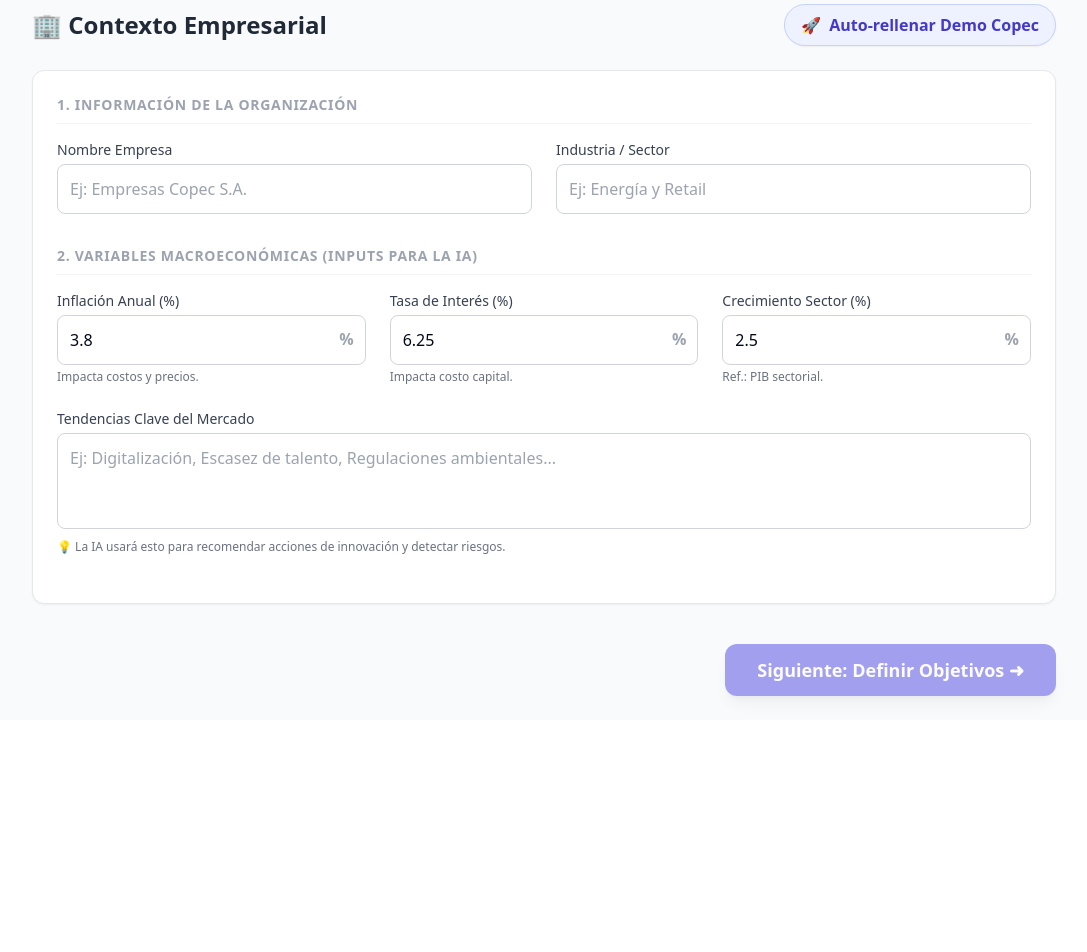
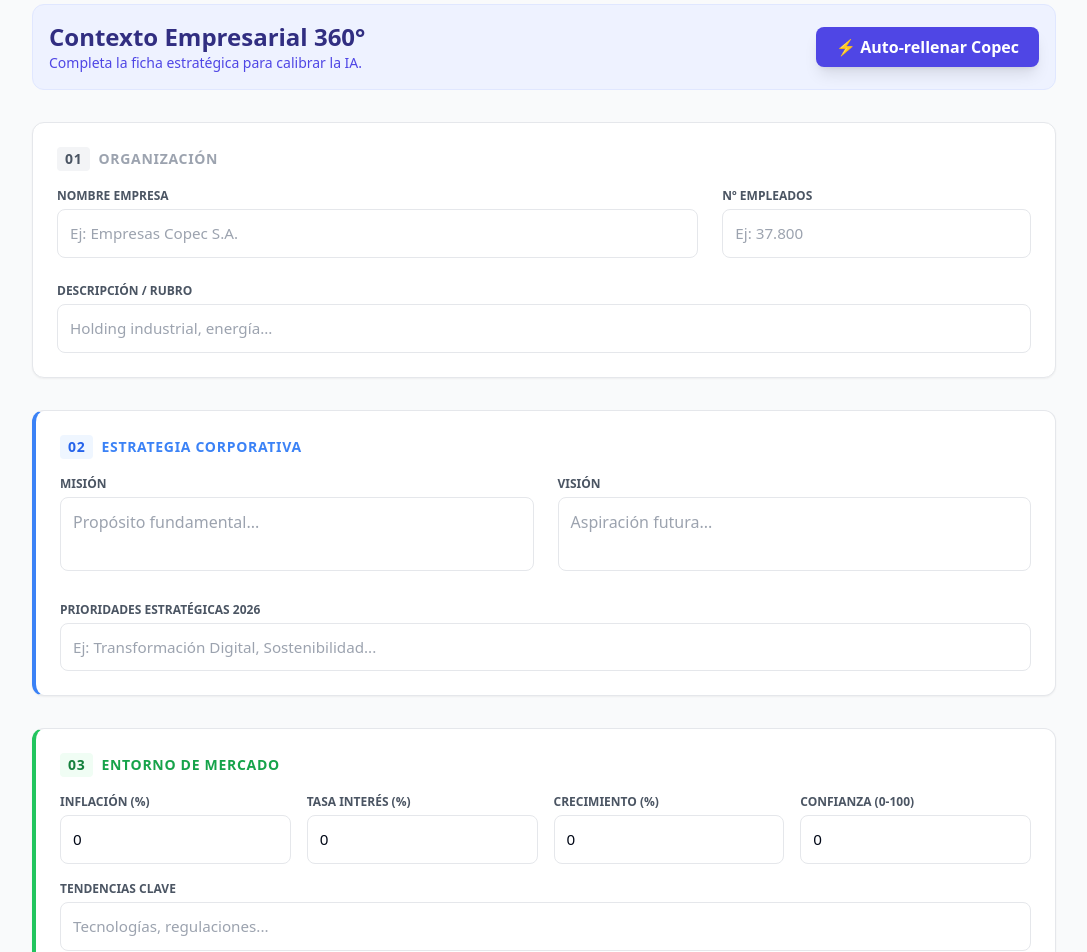
Before and after one commit to adgarces91-tech/bsc360-app, a React (Vite) app in the folder frontend/: page /dashboard in a window 1280 px wide. Shown: the part 80-1032 px from the top of the page, without its empty margins (96-1183 px from the left). Before the commit the page ends 800 px from the top, so only its background shows below. Built offline with nearby package versions, Linux system fonts and the light colour scheme; no server answers.

Commit message:
Update CompanyContextForm.tsx

```diff
--- a/frontend/src/components/CompanyContextForm.tsx
+++ b/frontend/src/components/CompanyContextForm.tsx
@@ -1,14 +1,40 @@
 // @ts-nocheck
 import { useState, useEffect } from 'react';
 
-// Demo Data: Objetivos reales de Copec para pre-cargar el paso 2 automáticamente
-const DEMO_OBJECTIVES_COPEC = [
-    { perspective: "Financiera", objective: "Maximizar ROIC en operaciones retail", kpi: "ROIC", current_value: 14.5, target_value: 18.0, unit: "%" },
-    { perspective: "Clientes", objective: "Aumentar la lealtad del cliente", kpi: "NPS", current_value: 42.0, target_value: 60.0, unit: "puntos" },
-    { perspective: "Procesos", objective: "Optimizar gestión de inventario", kpi: "Rotación", current_value: 8.5, target_value: 12.0, unit: "x" },
-    { perspective: "Aprendizaje", objective: "Desarrollar liderazgo de tienda", kpi: "% Certificados", current_value: 35.0, target_value: 85.0, unit: "%" },
-    { perspective: "ESG/ODS", objective: "Transición a energías renovables", kpi: "% Renovables", current_value: 12.0, target_value: 45.0, unit: "%" },
-];
+// DATOS REALES DE COPEC (Basado en tus PDFs 02.1 - 02.5)
+const DEMO_FULL_COPEC = {
+    company_data: {
+        name: 'Empresas Copec S.A.',
+        industry: 'Energía y Recursos Naturales',
+        employees: '37800', // Dato real aproximado
+        description: 'Holding industrial líder en energía, forestal y combustibles.'
+    },
+    strategy_data: {
+        mission: 'Entregar soluciones energéticas sostenibles y productos de alta calidad.',
+        vision: 'Ser líderes en la transición energética y movilidad del futuro.',
+        values: 'Sostenibilidad, Innovación, Excelencia, Compromiso.',
+        priorities: 'Descarbonización, Digitalización de clientes, Eficiencia Operacional.'
+    },
+    market_data: {
+        inflation: 3.8,
+        interest_rate: 6.25,
+        sector_growth: 4.2,
+        confidence_index: 68,
+        trends: 'Electromovilidad, Hidrógeno Verde, Automatización logística.'
+    },
+    competition_data: {
+        competitors: 'Enex (Shell), Esmax (Petrobras), CMPC.',
+        position: 'Líder de Mercado (Market Leader)'
+    },
+    // Objetivos BSC precargados para el paso 2
+    bsc_objectives: [
+        { perspective: "Financiera", objective: "Maximizar ROIC en operaciones retail", kpi: "ROIC", current_value: 14.5, target_value: 18.0, unit: "%" },
+        { perspective: "Clientes", objective: "Aumentar la lealtad del cliente", kpi: "NPS", current_value: 42.0, target_value: 60.0, unit: "puntos" },
+        { perspective: "Procesos", objective: "Optimizar gestión de inventario", kpi: "Rotación", current_value: 8.5, target_value: 12.0, unit: "x" },
+        { perspective: "Aprendizaje", objective: "Desarrollar liderazgo de tienda", kpi: "% Certificados", current_value: 35.0, target_value: 85.0, unit: "%" },
+        { perspective: "ESG/ODS", objective: "Transición a energías renovables", kpi: "% Renovables", current_value: 12.0, target_value: 45.0, unit: "%" }
+    ]
+};
 
 interface CompanyContextFormProps {
     data: any;
@@ -17,177 +43,165 @@ interface CompanyContextFormProps {
 }
 
 const CompanyContextForm = ({ data, onUpdate, onNext }: CompanyContextFormProps) => {
-    // Estado local inicializado con los datos que vengan del padre o valores por defecto
+    // Inicialización robusta del estado con todas las secciones
     const [localData, setLocalData] = useState({
-        company_data: {
-            name: data.company_data?.name || '',
-            industry: data.company_data?.industry || '',
-            employees: data.company_data?.employees || '',
-            description: data.company_data?.description || ''
-        },
-        market_data: {
-            inflation: data.market_data?.inflation || 3.8,
-            interest_rate: data.market_data?.interest_rate || 6.25,
-            sector_growth: data.market_data?.sector_growth || 2.5,
-            trends: data.market_data?.trends || ''
-        },
-        // Guardamos los objetivos aquí también para pasarlos al padre al hacer auto-fill
+        company_data: data.company_data || { name: '', industry: '', employees: '', description: '' },
+        strategy_data: data.strategy_data || { mission: '', vision: '', values: '', priorities: '' },
+        market_data: data.market_data || { inflation: 0, interest_rate: 0, sector_growth: 0, confidence_index: 0, trends: '' },
+        competition_data: data.competition_data || { competitors: '', position: '' },
         bsc_objectives: data.bsc_objectives || []
     });
 
-    // Sincronizar cambios con el componente padre (Dashboard.tsx)
-    useEffect(() => {
-        onUpdate(localData);
-    }, [localData]);
+    useEffect(() => { onUpdate(localData); }, [localData]);
 
     const handleChange = (section: string, field: string, value: any) => {
         setLocalData(prev => ({
             ...prev,
-            [section]: {
-                ...prev[section],
-                [field]: value
-            }
+            [section]: { ...prev[section], [field]: value }
         }));
     };
 
-    // Función "Mágica": Rellena el contexto Y los objetivos del paso 2
-    const handleAutoFillCopec = () => {
-        const copecData = {
-            company_data: {
-                name: 'Empresas Copec S.A.',
-                industry: 'Energía y Retail',
-                employees: '15000',
-                description: 'Líder en distribución de combustibles y soluciones energéticas en Chile.'
-            },
-            market_data: {
-                inflation: 3.8,
-                interest_rate: 6.25,
-                sector_growth: 4.2,
-                trends: 'Transición energética, Electromovilidad, Experiencia de cliente digital'
-            },
-            bsc_objectives: DEMO_OBJECTIVES_COPEC // ¡Aquí ocurre la magia para el Paso 2!
-        };
-
-        setLocalData(copecData);
-        // Forzamos la actualización inmediata hacia arriba
-        onUpdate(copecData);
+    const handleAutoFill = () => {
+        setLocalData(DEMO_FULL_COPEC);
+        onUpdate(DEMO_FULL_COPEC);
     };
 
     return (
-        <div className="space-y-6 animate-in slide-in-from-bottom-4 duration-500">
+        <div className="space-y-8 animate-in fade-in duration-700 pb-10">
 
-            <div className="flex justify-between items-center">
-                <h2 className="text-2xl font-bold text-gray-800">🏢 Contexto Empresarial</h2>
-                <button
-                    onClick={handleAutoFillCopec}
-                    className="flex items-center gap-2 bg-indigo-50 text-indigo-700 px-4 py-2 rounded-full hover:bg-indigo-100 font-semibold transition-colors border border-indigo-200 shadow-sm"
-                >
-                    <span>🚀</span> Auto-rellenar Demo Copec
+            {/* HEADER CON ACCIÓN */}
+            <div className="flex justify-between items-center bg-indigo-50 p-4 rounded-xl border border-indigo-100">
+                <div>
+                    <h2 className="text-2xl font-black text-indigo-900">Contexto Empresarial 360°</h2>
+                    <p className="text-sm text-indigo-600">Completa la ficha estratégica para calibrar la IA.</p>
+                </div>
+                <button onClick={handleAutoFill} className="bg-indigo-600 text-white px-5 py-2 rounded-lg font-bold hover:bg-indigo-700 transition shadow-lg flex items-center gap-2">
+                    ⚡ Auto-rellenar Copec
                 </button>
             </div>
 
-            <div className="bg-white p-6 rounded-xl shadow-sm border border-gray-200">
-                {/* --- SECCIÓN 1: DATOS DE LA EMPRESA (Tipo B) --- */}
-                <h3 className="text-sm font-bold text-gray-400 uppercase tracking-wider mb-4 border-b border-gray-100 pb-2">
-                    1. Información de la Organización
+            {/* --- SECCIÓN 1: IDENTIDAD ORGANIZACIONAL --- */}
+            <section className="bg-white p-6 rounded-xl shadow-sm border border-gray-200">
+                <h3 className="text-sm font-bold text-gray-400 uppercase tracking-wider mb-4 flex items-center gap-2">
+                    <span className="bg-gray-100 text-gray-600 px-2 py-0.5 rounded">01</span> Organización
                 </h3>
-
-                <div className="grid grid-cols-1 md:grid-cols-2 gap-6 mb-6">
-                    <div>
-                        <label className="block text-sm font-medium text-gray-700 mb-1">Nombre Empresa</label>
-                        <input
-                            type="text"
-                            value={localData.company_data.name}
-                            onChange={(e) => handleChange('company_data', 'name', e.target.value)}
-                            className="w-full p-3 border border-gray-300 rounded-lg focus:ring-2 focus:ring-indigo-500 focus:border-indigo-500 outline-none transition-all"
-                            placeholder="Ej: Empresas Copec S.A."
-                        />
+                <div className="grid grid-cols-1 md:grid-cols-3 gap-6">
+                    <div className="md:col-span-2">
+                        <label className="label">Nombre Empresa</label>
+                        <input type="text" className="input-field" placeholder="Ej: Empresas Copec S.A."
+                            value={localData.company_data.name} onChange={e => handleChange('company_data', 'name', e.target.value)} />
                     </div>
                     <div>
-                        <label className="block text-sm font-medium text-gray-700 mb-1">Industria / Sector</label>
-                        <input
-                            type="text"
-                            value={localData.company_data.industry}
-                            onChange={(e) => handleChange('company_data', 'industry', e.target.value)}
-                            className="w-full p-3 border border-gray-300 rounded-lg focus:ring-2 focus:ring-indigo-500 focus:border-indigo-500 outline-none transition-all"
-                            placeholder="Ej: Energía y Retail"
-                        />
+                        <label className="label">Nº Empleados</label>
+                        <input type="text" className="input-field" placeholder="Ej: 37.800"
+                            value={localData.company_data.employees} onChange={e => handleChange('company_data', 'employees', e.target.value)} />
+                    </div>
+                    <div className="md:col-span-3">
+                        <label className="label">Descripción / Rubro</label>
+                        <input type="text" className="input-field" placeholder="Holding industrial, energía..."
+                            value={localData.company_data.industry} onChange={e => handleChange('company_data', 'industry', e.target.value)} />
                     </div>
                 </div>
+            </section>
 
-                {/* --- SECCIÓN 2: CONTEXTO DE MERCADO (Tipo A) --- */}
-                <h3 className="text-sm font-bold text-gray-400 uppercase tracking-wider mb-4 border-b border-gray-100 pb-2 pt-2">
-                    2. Variables Macroeconómicas (Inputs para la IA)
+            {/* --- SECCIÓN 2: ESTRATEGIA CORPORATIVA (NUEVO) --- */}
+            <section className="bg-white p-6 rounded-xl shadow-sm border border-gray-200 border-l-4 border-l-blue-500">
+                <h3 className="text-sm font-bold text-blue-500 uppercase tracking-wider mb-4 flex items-center gap-2">
+                    <span className="bg-blue-50 text-blue-600 px-2 py-0.5 rounded">02</span> Estrategia Corporativa
                 </h3>
-
-                <div className="grid grid-cols-1 md:grid-cols-3 gap-6 mb-6">
+                <div className="grid grid-cols-1 md:grid-cols-2 gap-6">
                     <div>
-                        <label className="block text-sm font-medium text-gray-700 mb-1">Inflación Anual (%)</label>
-                        <div className="relative">
-                            <input
-                                type="number"
-                                value={localData.market_data.inflation}
-                                onChange={(e) => handleChange('market_data', 'inflation', parseFloat(e.target.value))}
-                                className="w-full p-3 border border-gray-300 rounded-lg focus:ring-2 focus:ring-indigo-500 outline-none pr-8"
-                                placeholder="3.8"
-                            />
-                            <span className="absolute right-3 top-3 text-gray-400 font-bold">%</span>
-                        </div>
-                        <p className="text-xs text-gray-500 mt-1">Impacta costos y precios.</p>
+                        <label className="label">Misión</label>
+                        <textarea className="input-area" rows={2} placeholder="Propósito fundamental..."
+                            value={localData.strategy_data.mission} onChange={e => handleChange('strategy_data', 'mission', e.target.value)} />
                     </div>
-
                     <div>
-                        <label className="block text-sm font-medium text-gray-700 mb-1">Tasa de Interés (%)</label>
-                        <div className="relative">
-                            <input
-                                type="number"
-                                value={localData.market_data.interest_rate}
-                                onChange={(e) => handleChange('market_data', 'interest_rate', parseFloat(e.target.value))}
-                                className="w-full p-3 border border-gray-300 rounded-lg focus:ring-2 focus:ring-indigo-500 outline-none pr-8"
-                                placeholder="6.25"
-                            />
-                            <span className="absolute right-3 top-3 text-gray-400 font-bold">%</span>
-                        </div>
-                        <p className="text-xs text-gray-500 mt-1">Impacta costo capital.</p>
+                        <label className="label">Visión</label>
+                        <textarea className="input-area" rows={2} placeholder="Aspiración futura..."
+                            value={localData.strategy_data.vision} onChange={e => handleChange('strategy_data', 'vision', e.target.value)} />
                     </div>
-
-                    <div>
-                        <label className="block text-sm font-medium text-gray-700 mb-1">Crecimiento Sector (%)</label>
-                        <div className="relative">
-                            <input
-                                type="number"
-                                value={localData.market_data.sector_growth}
-                                onChange={(e) => handleChange('market_data', 'sector_growth', parseFloat(e.target.value))}
-                                className="w-full p-3 border border-gray-300 rounded-lg focus:ring-2 focus:ring-indigo-500 outline-none pr-8"
-                                placeholder="4.2"
-                            />
-                            <span className="absolute right-3 top-3 text-gray-400 font-bold">%</span>
-                        </div>
-                        <p className="text-xs text-gray-500 mt-1">Ref.: PIB sectorial.</p>
+                    <div className="md:col-span-2">
+                        <label className="label">Prioridades Estratégicas 2026</label>
+                        <input type="text" className="input-field" placeholder="Ej: Transformación Digital, Sostenibilidad..."
+                            value={localData.strategy_data.priorities} onChange={e => handleChange('strategy_data', 'priorities', e.target.value)} />
                     </div>
                 </div>
+            </section>
 
-                <div className="mb-6">
-                    <label className="block text-sm font-medium text-gray-700 mb-1">Tendencias Clave del Mercado</label>
-                    <textarea
-                        value={localData.market_data.trends}
-                        onChange={(e) => handleChange('market_data', 'trends', e.target.value)}
-                        className="w-full p-3 border border-gray-300 rounded-lg focus:ring-2 focus:ring-indigo-500 outline-none h-24 resize-none"
-                        placeholder="Ej: Digitalización, Escasez de talento, Regulaciones ambientales..."
-                    />
-                    <p className="text-xs text-gray-500 mt-1">💡 La IA usará esto para recomendar acciones de innovación y detectar riesgos.</p>
+            {/* --- SECCIÓN 3: MACROECONOMÍA Y MERCADO --- */}
+            <section className="bg-white p-6 rounded-xl shadow-sm border border-gray-200 border-l-4 border-l-green-500">
+                <h3 className="text-sm font-bold text-green-600 uppercase tracking-wider mb-4 flex items-center gap-2">
+                    <span className="bg-green-50 text-green-700 px-2 py-0.5 rounded">03</span> Entorno de Mercado
+                </h3>
+                <div className="grid grid-cols-2 md:grid-cols-4 gap-4 mb-4">
+                    <div>
+                        <label className="label">Inflación (%)</label>
+                        <input type="number" className="input-field" value={localData.market_data.inflation}
+                            onChange={e => handleChange('market_data', 'inflation', parseFloat(e.target.value))} />
+                    </div>
+                    <div>
+                        <label className="label">Tasa Interés (%)</label>
+                        <input type="number" className="input-field" value={localData.market_data.interest_rate}
+                            onChange={e => handleChange('market_data', 'interest_rate', parseFloat(e.target.value))} />
+                    </div>
+                    <div>
+                        <label className="label">Crecimiento (%)</label>
+                        <input type="number" className="input-field" value={localData.market_data.sector_growth}
+                            onChange={e => handleChange('market_data', 'sector_growth', parseFloat(e.target.value))} />
+                    </div>
+                    <div>
+                        <label className="label">Confianza (0-100)</label>
+                        <input type="number" className="input-field" value={localData.market_data.confidence_index}
+                            onChange={e => handleChange('market_data', 'confidence_index', parseInt(e.target.value))} />
+                    </div>
                 </div>
-            </div>
+                <div>
+                    <label className="label">Tendencias Clave</label>
+                    <input type="text" className="input-field" placeholder="Tecnologías, regulaciones..."
+                        value={localData.market_data.trends} onChange={e => handleChange('market_data', 'trends', e.target.value)} />
+                </div>
+            </section>
 
-            <div className="flex justify-end pt-4">
-                <button
-                    onClick={onNext}
-                    disabled={!localData.company_data.name}
-                    className="bg-indigo-600 hover:bg-indigo-700 text-white px-8 py-3 rounded-xl font-bold text-lg shadow-lg hover:shadow-xl transition-all transform hover:-translate-y-1 disabled:opacity-50 disabled:cursor-not-allowed flex items-center gap-2"
-                >
+            {/* --- SECCIÓN 4: COMPETENCIA (NUEVO) --- */}
+            <section className="bg-white p-6 rounded-xl shadow-sm border border-gray-200 border-l-4 border-l-orange-500">
+                <h3 className="text-sm font-bold text-orange-500 uppercase tracking-wider mb-4 flex items-center gap-2">
+                    <span className="bg-orange-50 text-orange-600 px-2 py-0.5 rounded">04</span> Competencia
+                </h3>
+                <div className="grid grid-cols-1 md:grid-cols-2 gap-6">
+                    <div>
+                        <label className="label">Principales Competidores</label>
+                        <input type="text" className="input-field" placeholder="Ej: Shell, Petrobras..."
+                            value={localData.competition_data.competitors} onChange={e => handleChange('competition_data', 'competitors', e.target.value)} />
+                    </div>
+                    <div>
+                        <label className="label">Posición de Mercado</label>
+                        <select className="input-field"
+                            value={localData.competition_data.position} onChange={e => handleChange('competition_data', 'position', e.target.value)}>
+                            <option value="">Seleccionar...</option>
+                            <option value="Líder">Líder de Mercado</option>
+                            <option value="Retador">Retador (Challenger)</option>
+                            <option value="Seguidor">Seguidor</option>
+                            <option value="Nicho">Nicho Especializado</option>
+                        </select>
+                    </div>
+                </div>
+            </section>
+
+            <div className="flex justify-end pt-6">
+                <button onClick={onNext} disabled={!localData.company_data.name}
+                    className="bg-gray-900 hover:bg-black text-white px-10 py-4 rounded-xl font-bold text-lg shadow-xl transition-all flex items-center gap-3">
                     Siguiente: Definir Objetivos ➜
                 </button>
             </div>
+
+            {/* Estilos CSS en línea para limpiar el código */}
+            <style>{`
+                .label { display: block; font-size: 0.75rem; font-weight: 700; color: #4b5563; margin-bottom: 0.25rem; text-transform: uppercase; }
+                .input-field { width: 100%; padding: 0.75rem; border: 1px solid #e5e7eb; border-radius: 0.5rem; font-size: 0.95rem; outline: none; transition: all; }
+                .input-field:focus { border-color: #6366f1; ring: 2px; ring-color: #e0e7ff; }
+                .input-area { width: 100%; padding: 0.75rem; border: 1px solid #e5e7eb; border-radius: 0.5rem; resize: none; outline: none; }
+                .input-area:focus { border-color: #6366f1; }
+            `}</style>
         </div>
     );
 };
```
